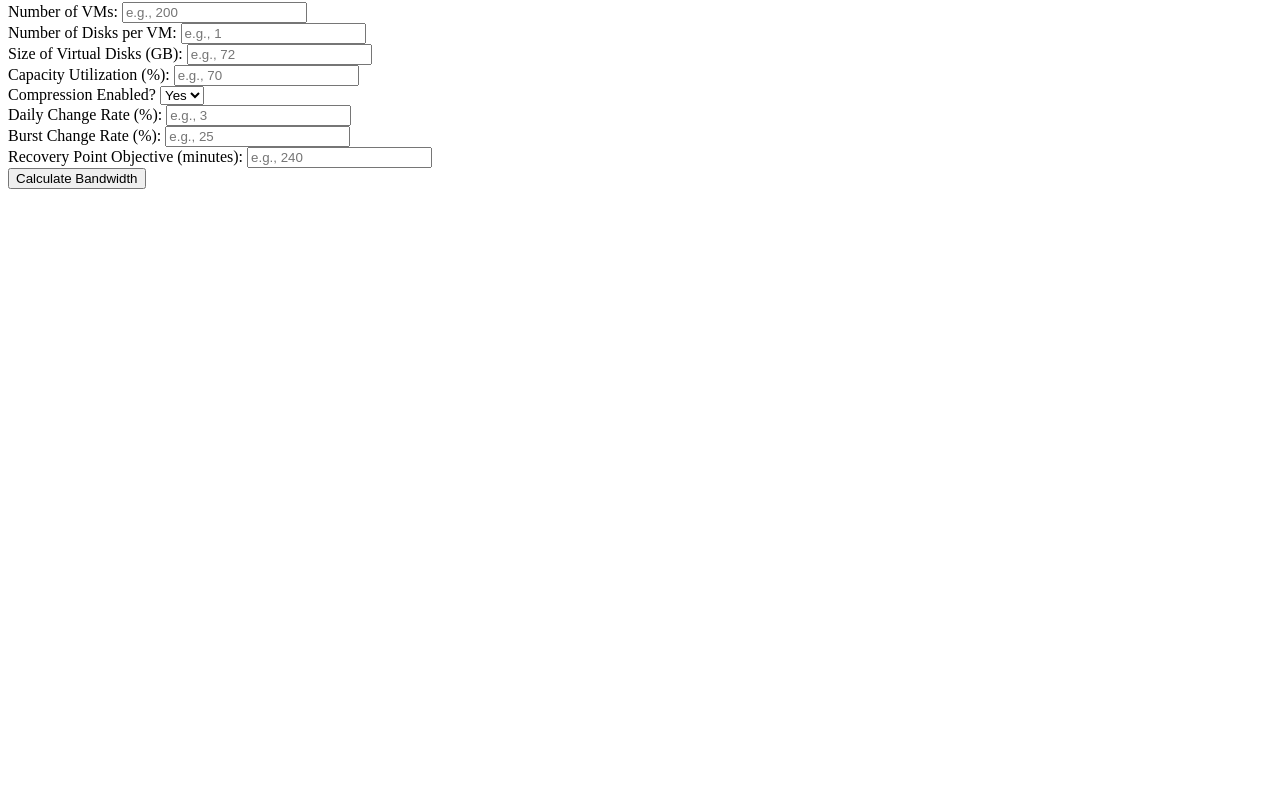
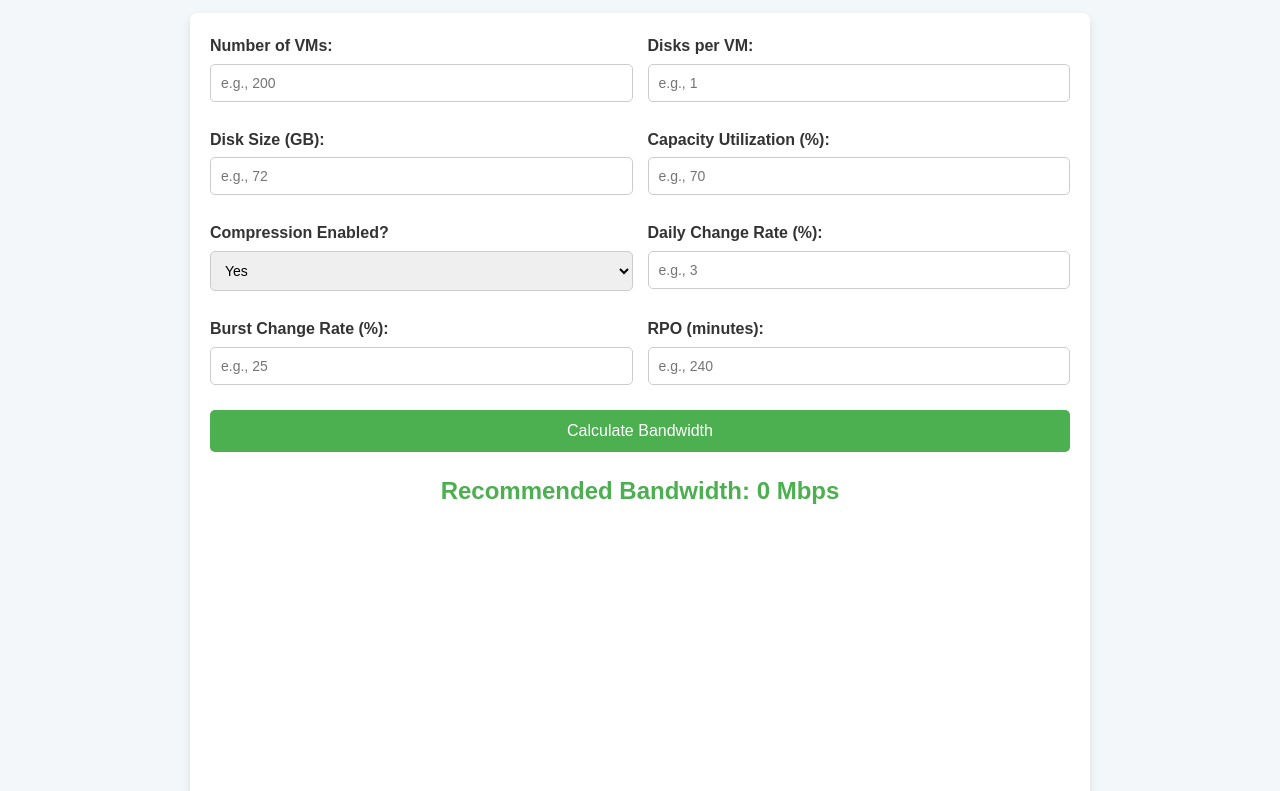
Before and after one commit to alefreza/1, a plain HTML site: page index.html in a window 1280 px wide. Shown: the part 78-869 px from the top of the page. Before the commit the page ends 800 px from the top, so only its background shows below. Drawn offline with nearby package versions, Linux system fonts and the light colour scheme.

Commit message:
Update index.html

```diff
--- a/index.html
+++ b/index.html
@@ -5,51 +5,151 @@
   <meta name="viewport" content="width=device-width, initial-scale=1.0">
   <title>SRM Bandwidth Calculator</title>
   <style>
+    /* General Reset */
+    * {
+      margin: 0;
+      padding: 0;
+      box-sizing: border-box;
+      font-family: Arial, sans-serif;
+    }
+
+    body {
+      background-color: #f4f7f9;
+      color: #333;
+      line-height: 1.6;
+    }
+
+    h1 {
+      text-align: center;
+      color: #4CAF50;
+      margin: 20px 0;
+    }
+
+    .container {
+      max-width: 900px;
+      margin: 20px auto;
+      background: #fff;
+      padding: 20px;
+      box-shadow: 0 4px 8px rgba(0, 0, 0, 0.1);
+      border-radius: 8px;
+    }
+
+    .form-section {
+      display: grid;
+      grid-template-columns: 1fr 1fr;
+      gap: 15px;
+    }
+
+    label {
+      font-weight: bold;
+      margin-bottom: 5px;
+      display: inline-block;
+    }
+
+    input, select {
+      width: 100%;
+      padding: 10px;
+      margin-bottom: 10px;
+      border: 1px solid #ccc;
+      border-radius: 5px;
+      font-size: 14px;
+    }
+
+    button {
+      grid-column: span 2;
+      background: #4CAF50;
+      color: #fff;
+      border: none;
+      padding: 12px;
+      font-size: 16px;
+      cursor: pointer;
+      border-radius: 5px;
+      transition: background 0.3s ease;
+    }
+
+    button:hover {
+      background: #45a049;
+    }
+
+    .result-section {
+      text-align: center;
+      margin-top: 20px;
+    }
+
+    .result-section h2 {
+      font-size: 24px;
+      color: #4CAF50;
+    }
+
     .chart-container {
-      width: 400px;
-      height: 400px;
-      margin: auto;
+      margin: 20px auto;
+      display: flex;
+      justify-content: center;
+      align-items: center;
+      width: 300px;
+      height: 300px;
+    }
+
+    footer {
+      text-align: center;
+      margin-top: 30px;
+      font-size: 14px;
+      color: #777;
     }
   </style>
   <script src="https://cdn.jsdelivr.net/npm/chart.js"></script>
 </head>
 <body>
   <h1>SRM Bandwidth Calculator</h1>
-
+  <div class="container">
+    <form id="bandwidthForm">
+      <div class="form-section">
+        <div>
           <label for="numVMs">Number of VMs:</label>
-  <input type="number" id="numVMs" placeholder="e.g., 200"><br>
-
-  <label for="numDisks">Number of Disks per VM:</label>
-  <input type="number" id="numDisks" placeholder="e.g., 1"><br>
-
-  <label for="diskSize">Size of Virtual Disks (GB):</label>
-  <input type="number" id="diskSize" placeholder="e.g., 72"><br>
-
+          <input type="number" id="numVMs" placeholder="e.g., 200">
+        </div>
+        <div>
+          <label for="numDisks">Disks per VM:</label>
+          <input type="number" id="numDisks" placeholder="e.g., 1">
+        </div>
+        <div>
+          <label for="diskSize">Disk Size (GB):</label>
+          <input type="number" id="diskSize" placeholder="e.g., 72">
+        </div>
+        <div>
           <label for="capacityUtilization">Capacity Utilization (%):</label>
-  <input type="number" id="capacityUtilization" placeholder="e.g., 70"><br>
-
+          <input type="number" id="capacityUtilization" placeholder="e.g., 70">
+        </div>
+        <div>
           <label for="compression">Compression Enabled?</label>
           <select id="compression">
             <option value="Yes">Yes</option>
             <option value="No">No</option>
-  </select><br>
-
+          </select>
+        </div>
+        <div>
           <label for="dailyChangeRate">Daily Change Rate (%):</label>
-  <input type="number" id="dailyChangeRate" placeholder="e.g., 3"><br>
-
+          <input type="number" id="dailyChangeRate" placeholder="e.g., 3">
+        </div>
+        <div>
           <label for="burstChangeRate">Burst Change Rate (%):</label>
-  <input type="number" id="burstChangeRate" placeholder="e.g., 25"><br>
-
-  <label for="rpo">Recovery Point Objective (minutes):</label>
-  <input type="number" id="rpo" placeholder="e.g., 240"><br>
-
-  <button>Calculate Bandwidth</button>
-
-  <div id="bandwidthOutput" style="margin-top: 20px; font-size: 18px;"></div>
-
+          <input type="number" id="burstChangeRate" placeholder="e.g., 25">
+        </div>
+        <div>
+          <label for="rpo">RPO (minutes):</label>
+          <input type="number" id="rpo" placeholder="e.g., 240">
+        </div>
+        <button type="button" id="calculateBtn">Calculate Bandwidth</button>
+      </div>
+    </form>
+    <div class="result-section">
+      <h2 id="bandwidthOutput">Recommended Bandwidth: 0 Mbps</h2>
       <div class="chart-container">
         <canvas id="bandwidthChart"></canvas>
       </div>
+    </div>
+  </div>
+  <footer>Created by YourName | &copy; 2024</footer>
 
   <script src="script.js"></script>
 </body>
```
Lines whose indentation alone changed are shown as unchanged.
